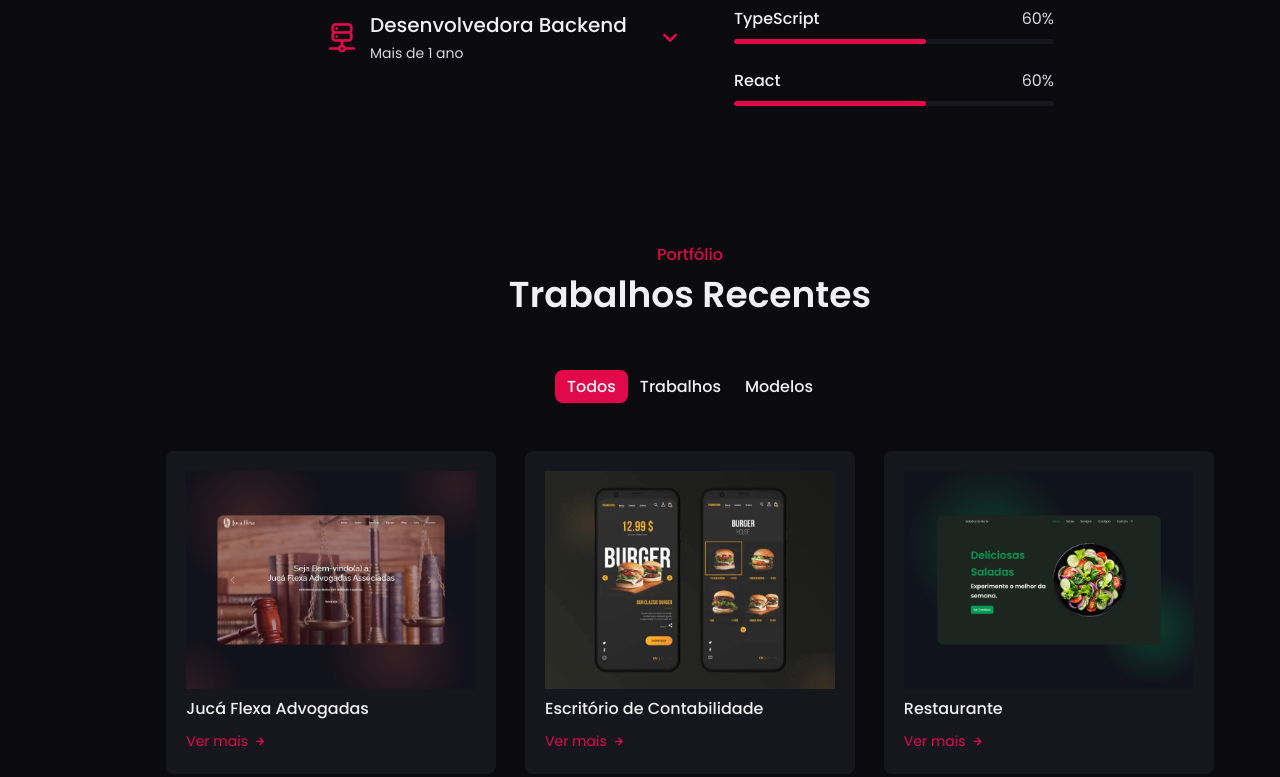
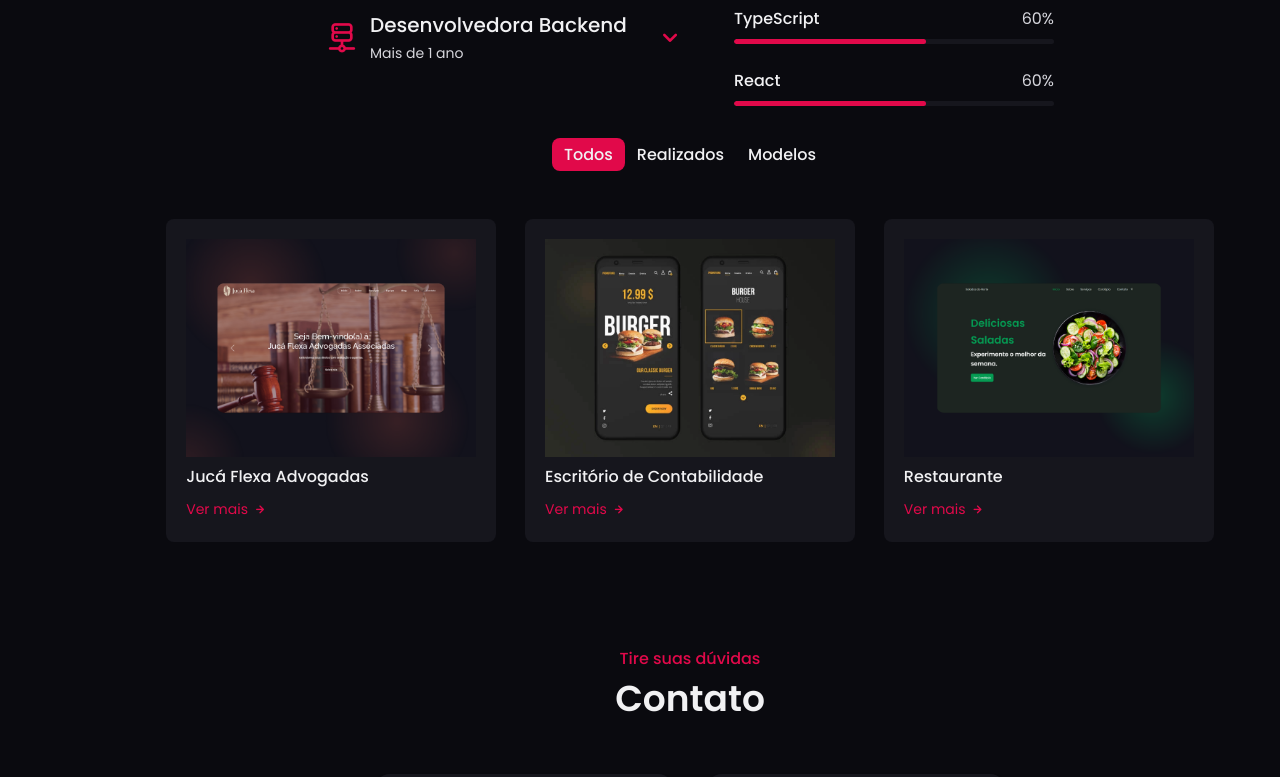
Before and after one commit to coderlucianasena/portfolio-sena, a plain HTML site: page index.html in a window 1280 px wide. Shown: the part 2480-3257 px from the top of the page. Drawn offline with nearby package versions, Linux system fonts and the light colour scheme; some packages are replaced by stand-ins of ours.

Commit message:
Correção filtro

```diff
--- a/index.html
+++ b/index.html
@@ -480,12 +480,9 @@
         <!--====== Work ======-->
 
         <!-- ********************************** MixItUp Filter ***************************************-->
-        <section class="work section" id="work">
-            <h2 data-heading="Portfólio" class="section__title">Trabalhos Recentes</h2>
-
             <div class="work__filters">
                 <span class="work__item active-work" data-filter="all">Todos</span>
-                <span class="work__item" data-filter=".web">Trabalhos <!-- Trabalhos Feitos --></span>
+                <span class="work__item" data-filter=".web">Realizados <!-- Trabalhos Feitos --></span>
                 <span class="work__item" data-filter=".app">Modelos <!-- Pré-Prontos --></span>
                <!-- <span class="work__item" data-filter=".design">Estudos  Estudo  </span> -->
             </div>
```
